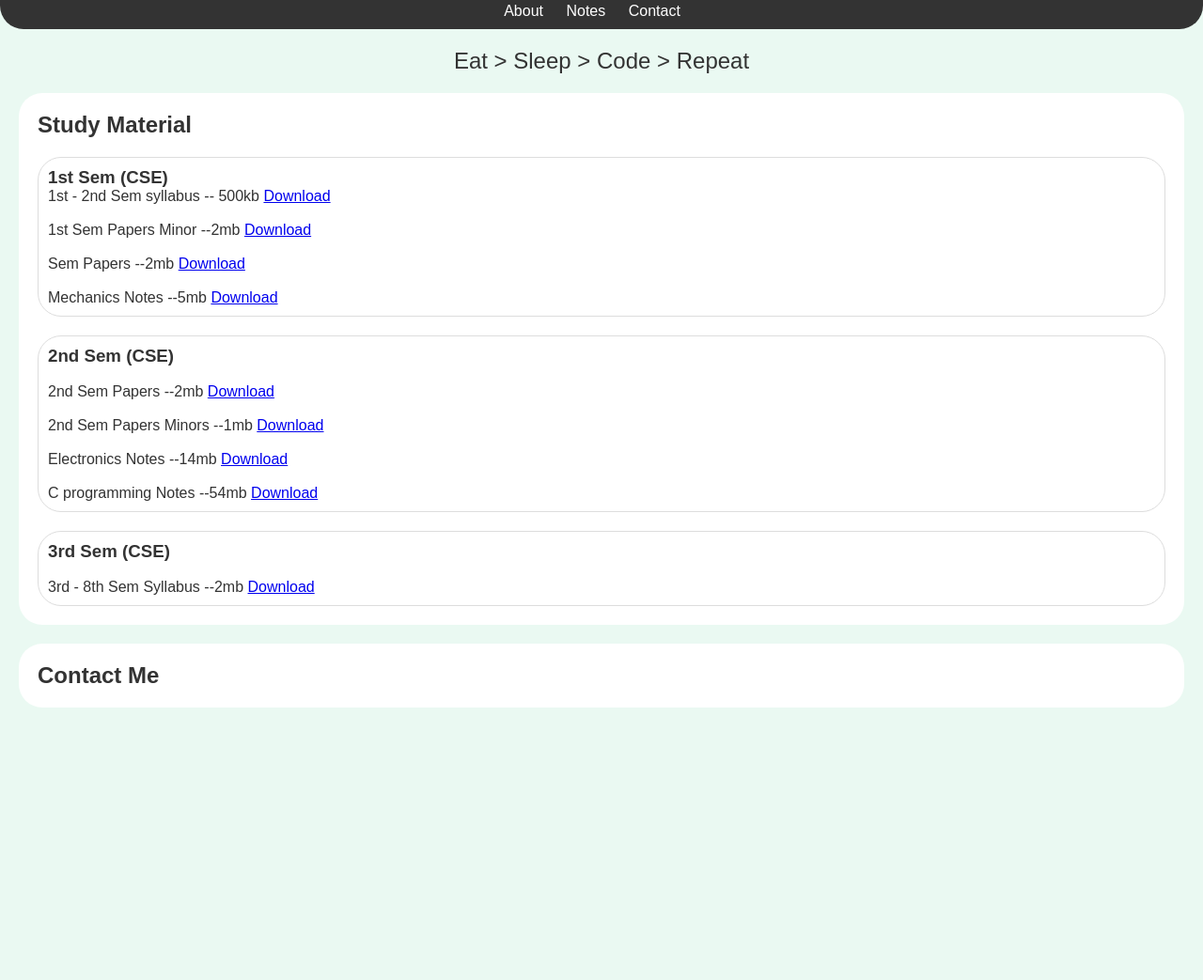
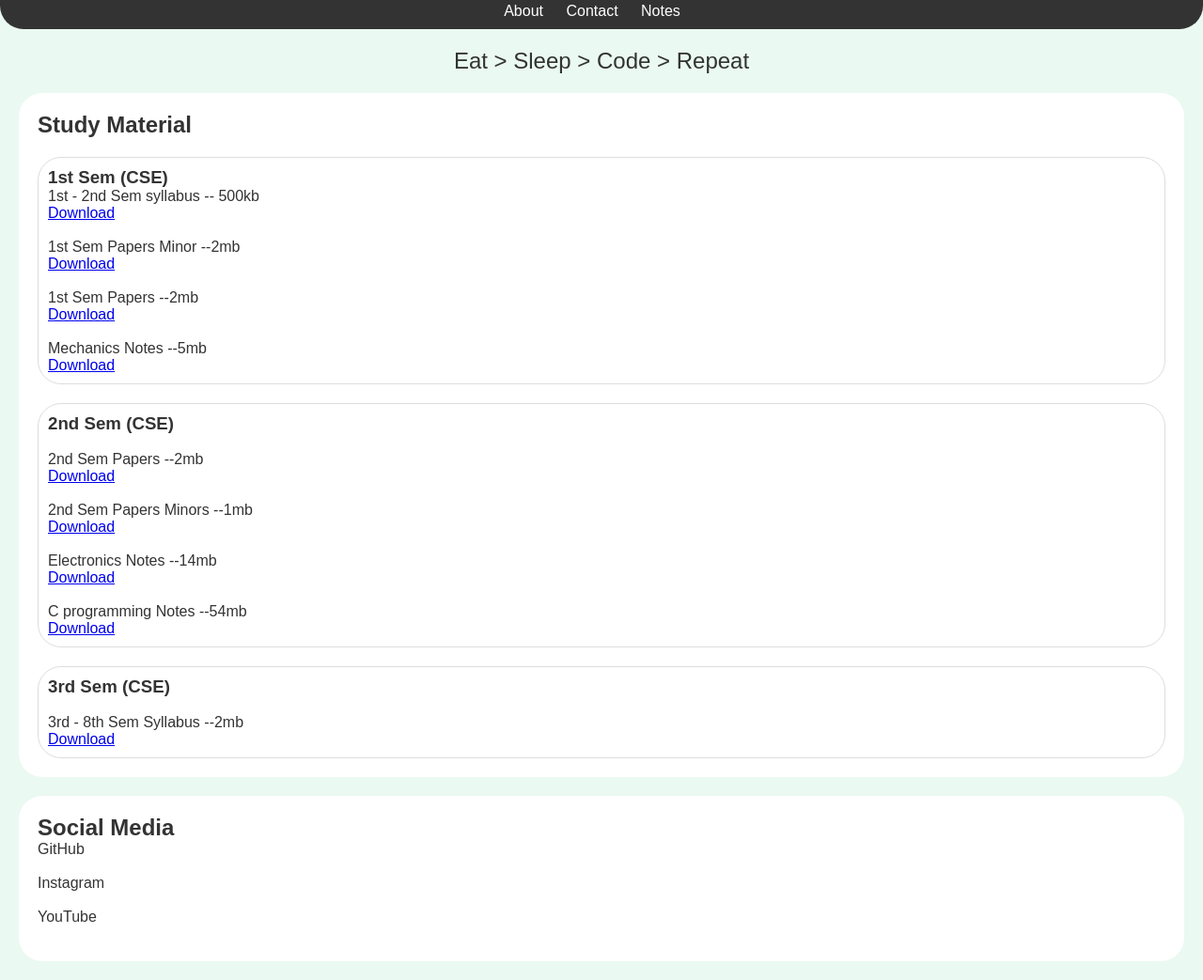
Before and after one commit to huzaifakhter/huzaifakhter.github.io, a plain HTML site: page index.html in a window 1280 px wide. Shown: the part 102-1145 px from the top of the page at 94% size. Before the commit the page ends 875 px from the top, so only its background shows below. Drawn offline with Linux system fonts and the light colour scheme.

Commit message:
Update index.html

```diff
--- a/index.html
+++ b/index.html
@@ -3,7 +3,9 @@
 <head>
     <meta charset="UTF-8">
     <meta name="viewport" content="width=device-width, initial-scale=1.0">
-    <link rel="stylesheet" href="styles.css">
+    <link rel="preconnect" href="https://fonts.googleapis.com">
+<link rel="preconnect" href="https://fonts.gstatic.com" crossorigin>
+<link href="https://fonts.googleapis.com/css2?family=Bodoni+Moda:opsz@6..96&family=Libre+Bodoni&display=swap" rel="stylesheet"><link rel="stylesheet" href="styles.css">
     <title>Huzaif Akhter - Portfolio</title>
 </head>
 <body>
@@ -15,8 +17,8 @@
     <nav>
         <ul>
             <li><a href="about.html">About</a></li>
+            <li><a href="#contact">Contact</a></li>
             <li><a href="#notes">Notes</a></li>
-            <li><a href="#contact">Contact</a></li>
 
         </ul>
     </nav>
@@ -28,34 +30,34 @@
         <h2>Study Material</h2>
         <div class="sem1">
             <h3>1st Sem (CSE)</h3>
-<s1>1st - 2nd Sem syllabus  -- 500kb</s1>
+<s1>1st - 2nd Sem syllabus  -- 500kb<br></s1>
 <a href="https://www.dropbox.com/scl/fi/c4xzvpbkdz4344nm2jizs/CSE_syllabus_KU.pdf?rlkey=3u4ydxptrocndfbxjde51rr0q&dl=1"download>Download<br></a>
 
-            <s1><br>1st Sem Papers Minor --2mb</s1>
+            <s1><br>1st Sem Papers Minor --2mb<br></s1>
             <a href="https://www.dropbox.com/scl/fi/w0q2it3z97enj3gsyfpc1/1st-sem-apers-minor.pdf?rlkey=o2o65nsnp5jhy4c7pml7lao9l&dl=1"download>Download<br></a>
 
-            <s1><br> Sem Papers --2mb</s1>
+            <s1><br>1st Sem Papers --2mb<br></s1>
             <a href="https://www.dropbox.com/scl/fi/xbcfop96sswkinndlv72o/1st-sem-papers.pdf?rlkey=jvv7xspu28rwfoi9c6lz0vjde&dl=1"download>Download<br></a>
 
-<s1><br>Mechanics Notes --5mb</s1>
+<s1><br>Mechanics Notes --5mb<br></s1>
 
 <a href="https://www.dropbox.com/scl/fi/0sdvj9okhww2hrlnd9ijj/Mechanics_Notes.pdf?rlkey=o9i58vx543l3fnryb3ti1jk9m&dl=1"download>Download<br></a>
         </div>
         <div class="sem2">
             <h3>2nd Sem (CSE)</h3>
 
-<s1><br>2nd Sem Papers --2mb</s1>
+<s1><br>2nd Sem Papers --2mb<br></s1>
 
 <a href="https://www.dropbox.com/scl/fi/mtnairpvpzrbm42nkdsrv/2nd-Sem-Papers.pdf?rlkey=5szf7s2tluig9ho2re7pk1pki&dl=1"download>Download<br></a>
 
-<s1><br>2nd Sem Papers Minors --1mb</a>
+<s1><br>2nd Sem Papers Minors --1mb<br></a>
 
 <a href="https://www.dropbox.com/scl/fi/qzdxhsg30n09ktn0cgg00/2nd-sem-papers-minor.pdf?rlkey=fcx3mpbvegk3l0g1rdg41ayja&dl=1"download>Download<br></a>
 
 
-            <s1><br>Electronics Notes --14mb</s1>
+            <s1><br>Electronics Notes --14mb<br></s1>
             <a href="https://www.dropbox.com/scl/fi/5g5tb1rtyzrsgf4j1kjx4/Electronics.pdf?rlkey=xt5wedc3uoelpfitk6yk6uege&dl=1" download>Download<br></a>
-<s1><br>C programming Notes --54mb</s1>
+<s1><br>C programming Notes --54mb<br></s1>
 <a href="https://www.dropbox.com/scl/fi/5d77n1qzno1dyt7fopmxd/cse-notes.pdf?rlkey=7k7mqnj860a1mdh1hmg2qbth9&dl=1" download>Download<br></a>
 
 
@@ -65,7 +67,7 @@
          <div class="sem3">
          <h3>3rd Sem (CSE)</h3>
 
-<s1><br>3rd - 8th Sem Syllabus --2mb</s1>
+<s1><br>3rd - 8th Sem Syllabus --2mb<br></s1>
 
 
 <a href="https://www.dropbox.com/scl/fi/buovailcbw6x578ondjaa/3rd-sem-syllabus.pdf?rlkey=sv6jim0pw1tr72xkdc7d234am&dl=1" download>Download<br></a>
@@ -75,8 +77,14 @@
     </section>
 
     <section id="contact">
-        <h2>Contact Me</h2>
+        <h2>Social Media</h2>
+      <div class="scm">
+        <s1>GitHub<br><br></s1>
+        <s1>Instagram<br><br></s1>
+        <s1>YouTube<br><br></s1>
+      </div>
 
     </section>
+
 </body>
 </html>
```
